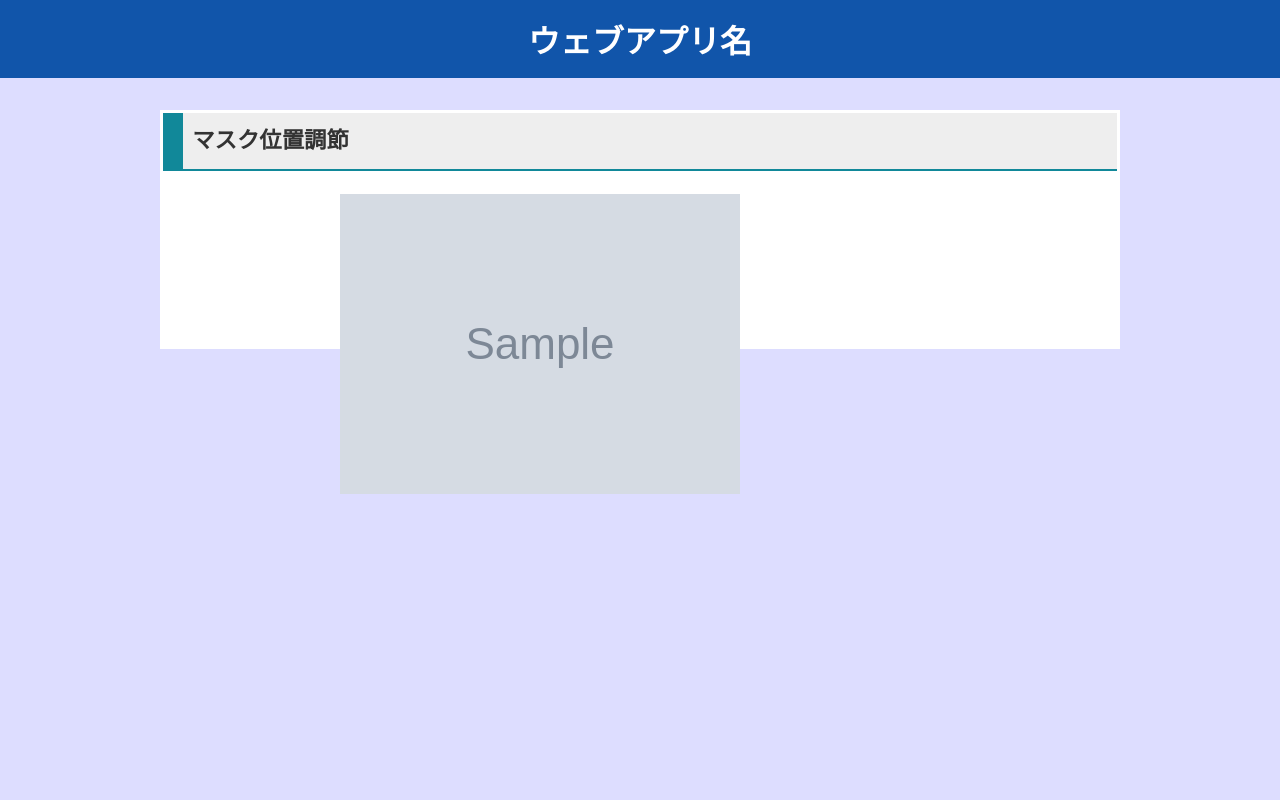
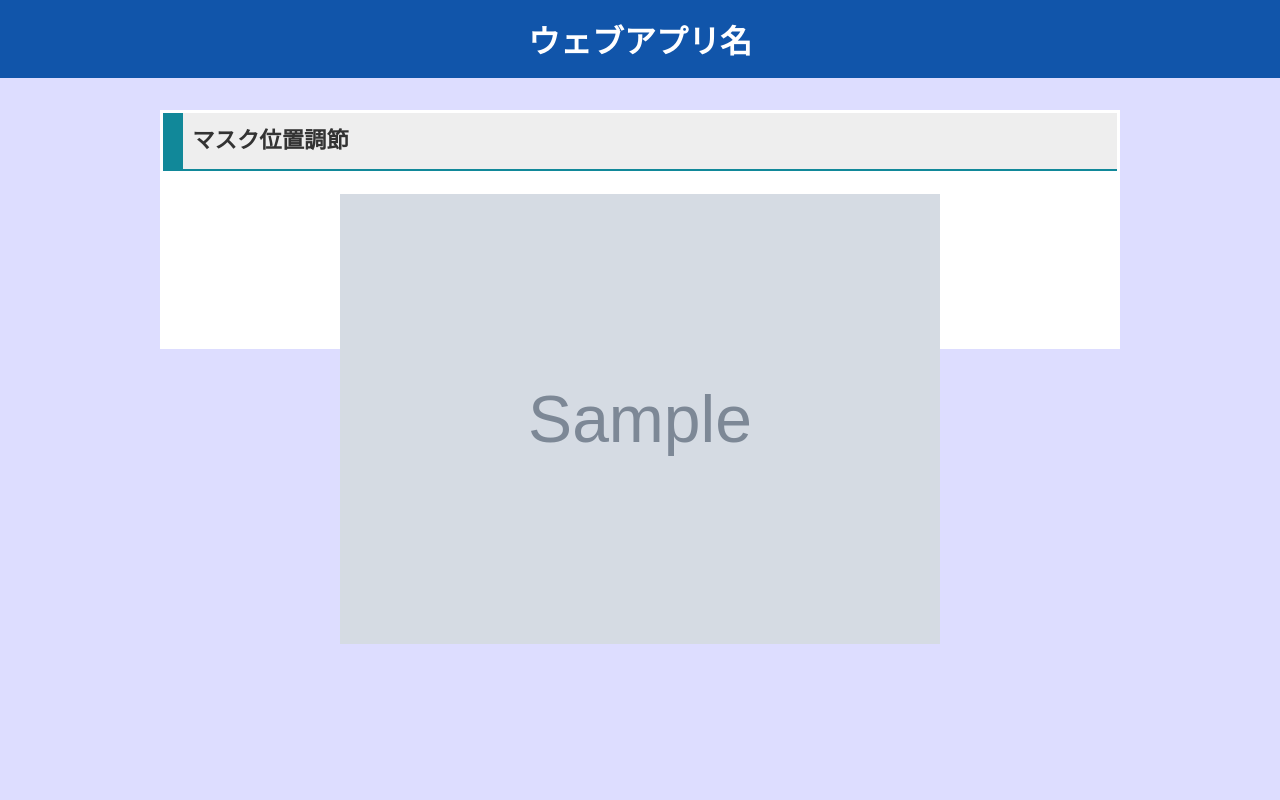
Before and after one commit to junkhp/hackathon-imp, a Django app: template templates/rm_mask/mask.html in a window 1280 px wide. Run offline with Django 3.2, Linux system fonts and the light colour scheme; the template is opened without the code that fills it: most values are stand-ins (such as "Sample title", 1, 10 or a date in 2020); grey boxes marked "Sample" are stand-in pictures; a map, chart or similar area stays blank; some libraries are stand-ins or nearby versions.

Commit message:
Make sure to maintain image aspect ratio

```diff
--- a/static/css/mask.css
+++ b/static/css/mask.css
@@ -18,6 +18,8 @@
 
 #face-image {
   position: absolute;
+  width: 100%;
+  height: auto;
 }
 
 #canvas-container .draggable {
--- a/templates/rm_mask/mask.html
+++ b/templates/rm_mask/mask.html
@@ -28,12 +28,9 @@
   ];
 
   const setDimensions = () => {
-    const currentWidth = $('#canvas-container').width();
-    const currentHeight = currentWidth;
+    const currentWidth = $('#face-image').width();
+    const currentHeight = $('#face-image').height();
     $('#canvas-container').height(currentHeight);
-
-    $('#face-image').width(currentWidth);
-    $('#face-image').height(currentHeight);
 
     const ratio = window.devicePixelRatio;
     $('#canvas').attr('width', currentWidth * ratio);
```
